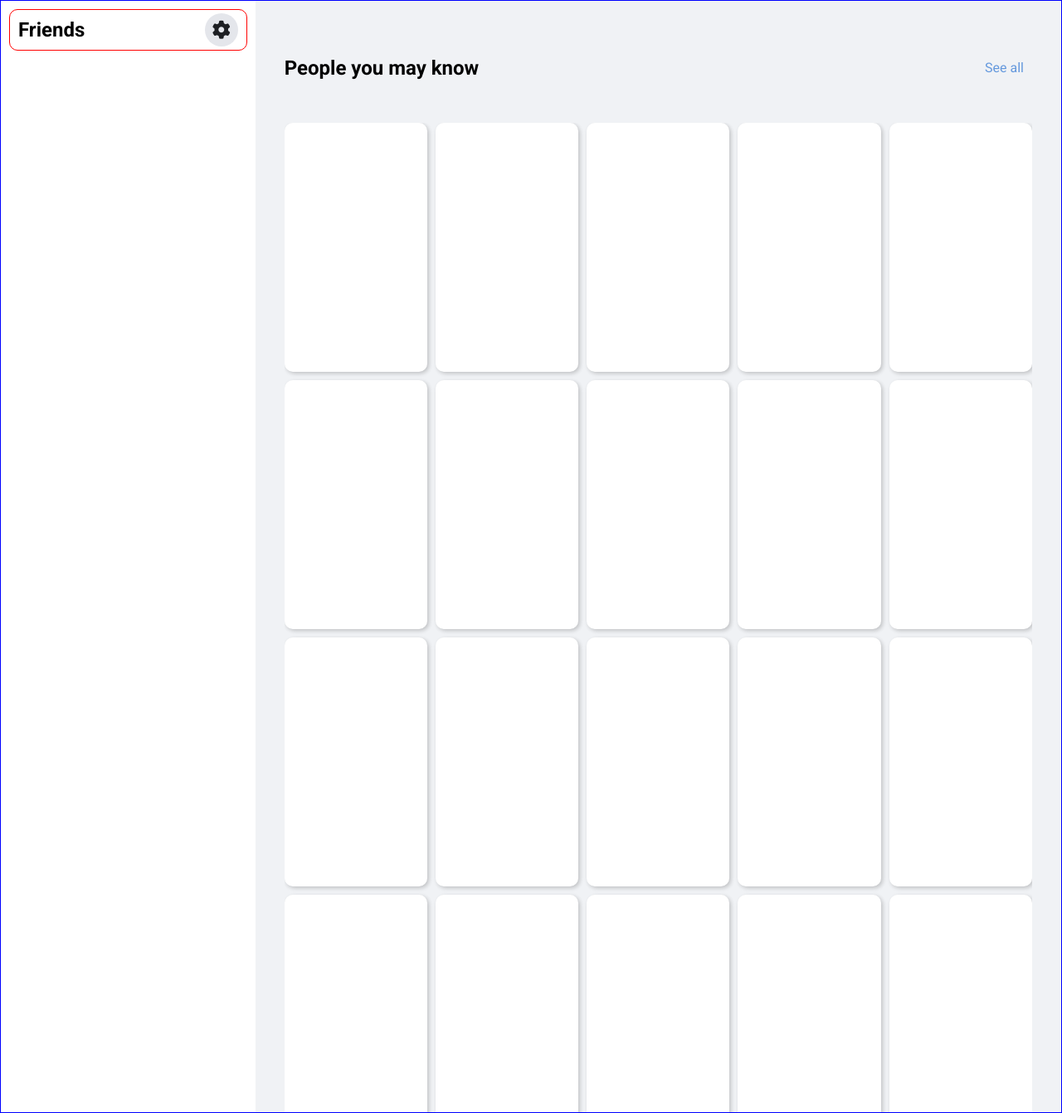
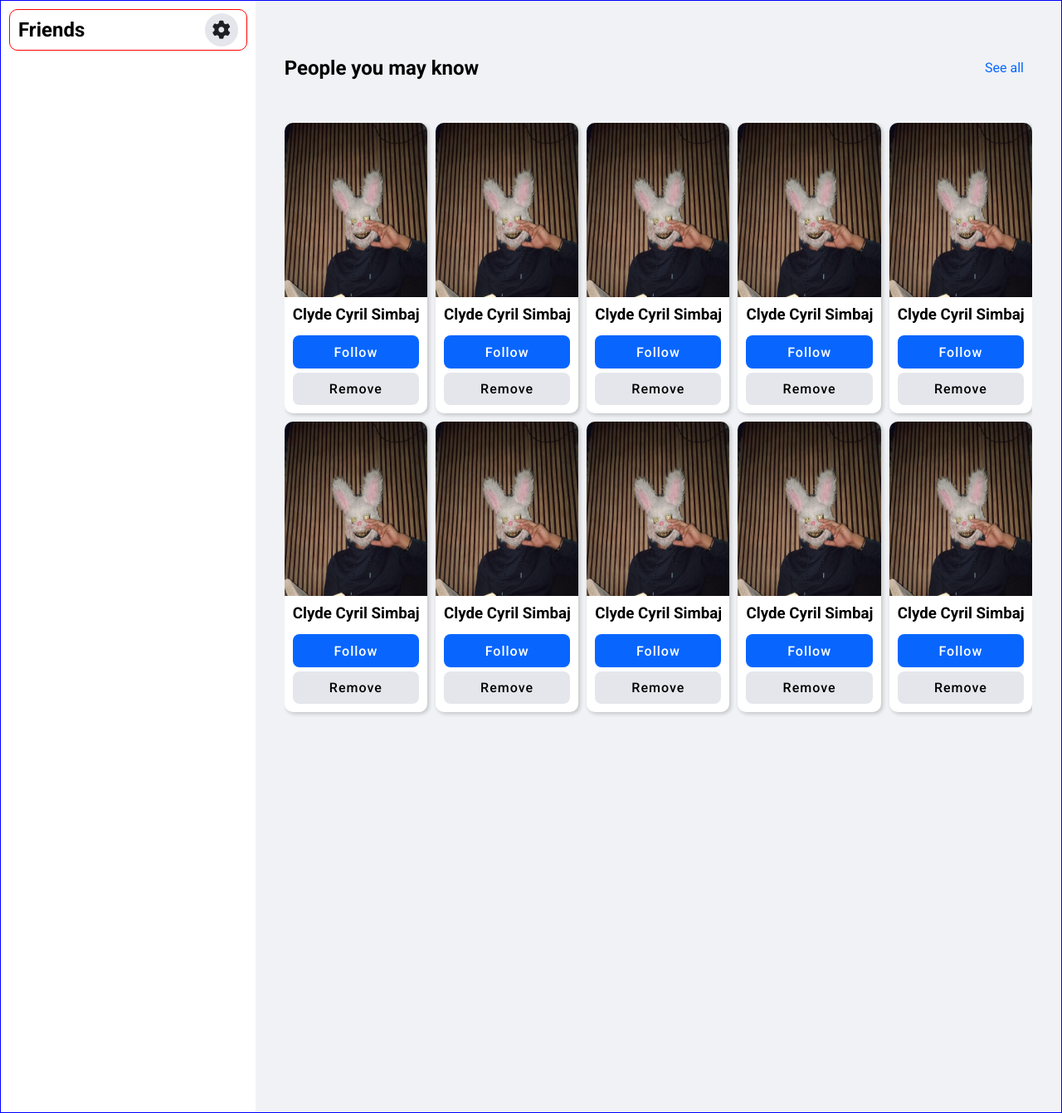
Before and after one commit to cygullem/FACEBOOK-Midterm, a PHP site: page /friendsList.php in a window 1280 px wide. Shown: the part 117-1458 px from the top of the page at 83% size. Run offline with PHP 8.4, Linux system fonts and the light colour scheme.

Commit message:
follow feature layout design

```diff
--- a/CSS/friendsList.css
+++ b/CSS/friendsList.css
@@ -380,7 +380,7 @@ nav {
   justify-content: space-between;
 }
 .see_all{
-  color: #6599dd;
+  color: #0866ff;
   padding: 10px;
   cursor: pointer;
 }
@@ -398,10 +398,75 @@ nav {
   gap: 10px;
   overflow-y: auto;
 }
+.flcr_container::-webkit-scrollbar{
+  width: 7px;
+}
+.flcr_container::-webkit-scrollbar-track {
+  background: #dbdbdb;
+}
+
+.flcr_container::-webkit-scrollbar-thumb {
+  border-radius: 5px;
+  background: #59a1ff;
+}
+
+.flcr_container::-webkit-scrollbar-thumb:hover {
+  background: #555;
+}
 .user_follow{
-  height: 300px;
+  height: 350px;
   width: 100%;
   border-radius: 10px;
   box-shadow: 2px 2px 5px rgba(0, 0, 0, 0.2);
+  display: flex;
+  flex-direction: column;
+  overflow: hidden;
   background-color: #ffffff;
 }
+.user_follow img{
+  height: 60%;
+  width: 100%;
+}
+.uf_info{
+  height: 40%;
+  width: 100%;
+  display: flex;
+  flex-direction: column;
+  align-items: center;
+  padding: 10px;
+  gap: 5px;
+}
+.uf_info h3{
+  width: 100%;
+  height: 30px;
+  display: flex;
+  align-items: center;
+  justify-content: flex-start;
+  white-space: nowrap;
+  overflow: hidden;
+  text-overflow: ellipsis;
+  margin-bottom: 10px;
+}
+.uf_info button{
+  height: 55px;
+  width: 100%;
+  border-radius: 8px;
+  border: none;
+  font-weight: 500;
+  font-size: 16px;
+  letter-spacing: 1px;
+  cursor: pointer;
+}
+.uf_info button:hover{
+  opacity: .8;
+}
+.uf_info button:active{
+  scale: .965;
+}
+.followBtn{
+  background-color: #0866ff;
+  color: #ffffff;
+}
+.removeBtn{
+  background-color: #e4e6eb;
+}
--- a/friendsList.php
+++ b/friendsList.php
@@ -112,29 +112,95 @@
                 </div>
             </div>
             <div class="flcr_container">
-                <div class="user_follow"></div>
-                <div class="user_follow"></div>
-                <div class="user_follow"></div>
-                <div class="user_follow"></div>
-                <div class="user_follow"></div>
+                <div class="user_follow">
+                    <img src="Assets/UserProfile.png" alt="Profile Picture">
+                    <div class="uf_info">
+                        <h3>Clyde Cyril Simbajon Gullem</h3>
+                        <button class="followBtn">Follow</button>
+                        <button class="removeBtn">Remove</button>
+                    </div>
+                </div>
 
-                <div class="user_follow"></div>
-                <div class="user_follow"></div>
-                <div class="user_follow"></div>
-                <div class="user_follow"></div>
-                <div class="user_follow"></div>
+                <div class="user_follow">
+                    <img src="Assets/UserProfile.png" alt="Profile Picture">
+                    <div class="uf_info">
+                        <h3>Clyde Cyril Simbajon Gullem</h3>
+                        <button class="followBtn">Follow</button>
+                        <button class="removeBtn">Remove</button>
+                    </div>
+                </div>
 
-                <div class="user_follow"></div>
-                <div class="user_follow"></div>
-                <div class="user_follow"></div>
-                <div class="user_follow"></div>
-                <div class="user_follow"></div>
+                <div class="user_follow">
+                    <img src="Assets/UserProfile.png" alt="Profile Picture">
+                    <div class="uf_info">
+                        <h3>Clyde Cyril Simbajon Gullem</h3>
+                        <button class="followBtn">Follow</button>
+                        <button class="removeBtn">Remove</button>
+                    </div>
+                </div>
 
-                <div class="user_follow"></div>
-                <div class="user_follow"></div>
-                <div class="user_follow"></div>
-                <div class="user_follow"></div>
-                <div class="user_follow"></div>
+                <div class="user_follow">
+                    <img src="Assets/UserProfile.png" alt="Profile Picture">
+                    <div class="uf_info">
+                        <h3>Clyde Cyril Simbajon Gullem</h3>
+                        <button class="followBtn">Follow</button>
+                        <button class="removeBtn">Remove</button>
+                    </div>
+                </div>
+
+                <div class="user_follow">
+                    <img src="Assets/UserProfile.png" alt="Profile Picture">
+                    <div class="uf_info">
+                        <h3>Clyde Cyril Simbajon Gullem</h3>
+                        <button class="followBtn">Follow</button>
+                        <button class="removeBtn">Remove</button>
+                    </div>
+                </div>
+
+                <div class="user_follow">
+                    <img src="Assets/UserProfile.png" alt="Profile Picture">
+                    <div class="uf_info">
+                        <h3>Clyde Cyril Simbajon Gullem</h3>
+                        <button class="followBtn">Follow</button>
+                        <button class="removeBtn">Remove</button>
+                    </div>
+                </div>
+
+                <div class="user_follow">
+                    <img src="Assets/UserProfile.png" alt="Profile Picture">
+                    <div class="uf_info">
+                        <h3>Clyde Cyril Simbajon Gullem</h3>
+                        <button class="followBtn">Follow</button>
+                        <button class="removeBtn">Remove</button>
+                    </div>
+                </div>
+
+                <div class="user_follow">
+                    <img src="Assets/UserProfile.png" alt="Profile Picture">
+                    <div class="uf_info">
+                        <h3>Clyde Cyril Simbajon Gullem</h3>
+                        <button class="followBtn">Follow</button>
+                        <button class="removeBtn">Remove</button>
+                    </div>
+                </div>
+
+                <div class="user_follow">
+                    <img src="Assets/UserProfile.png" alt="Profile Picture">
+                    <div class="uf_info">
+                        <h3>Clyde Cyril Simbajon Gullem</h3>
+                        <button class="followBtn">Follow</button>
+                        <button class="removeBtn">Remove</button>
+                    </div>
+                </div>
+
+                <div class="user_follow">
+                    <img src="Assets/UserProfile.png" alt="Profile Picture">
+                    <div class="uf_info">
+                        <h3>Clyde Cyril Simbajon Gullem</h3>
+                        <button class="followBtn">Follow</button>
+                        <button class="removeBtn">Remove</button>
+                    </div>
+                </div>
             </div>
         </div>
     </section>
```
